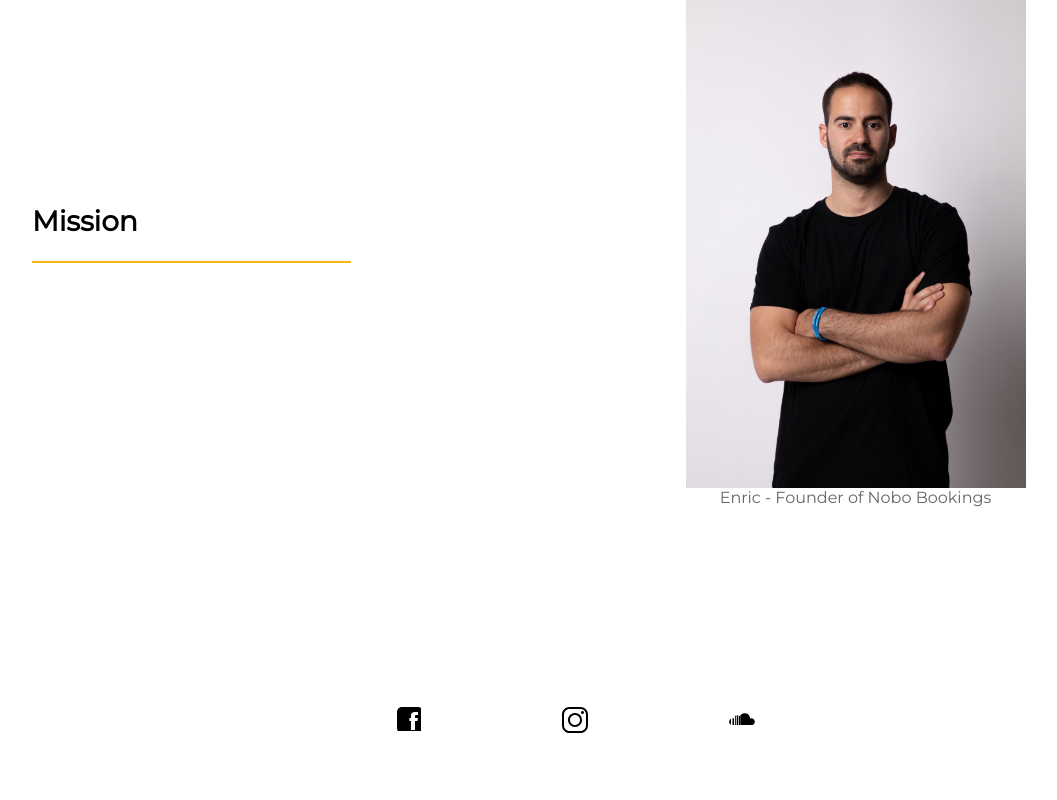
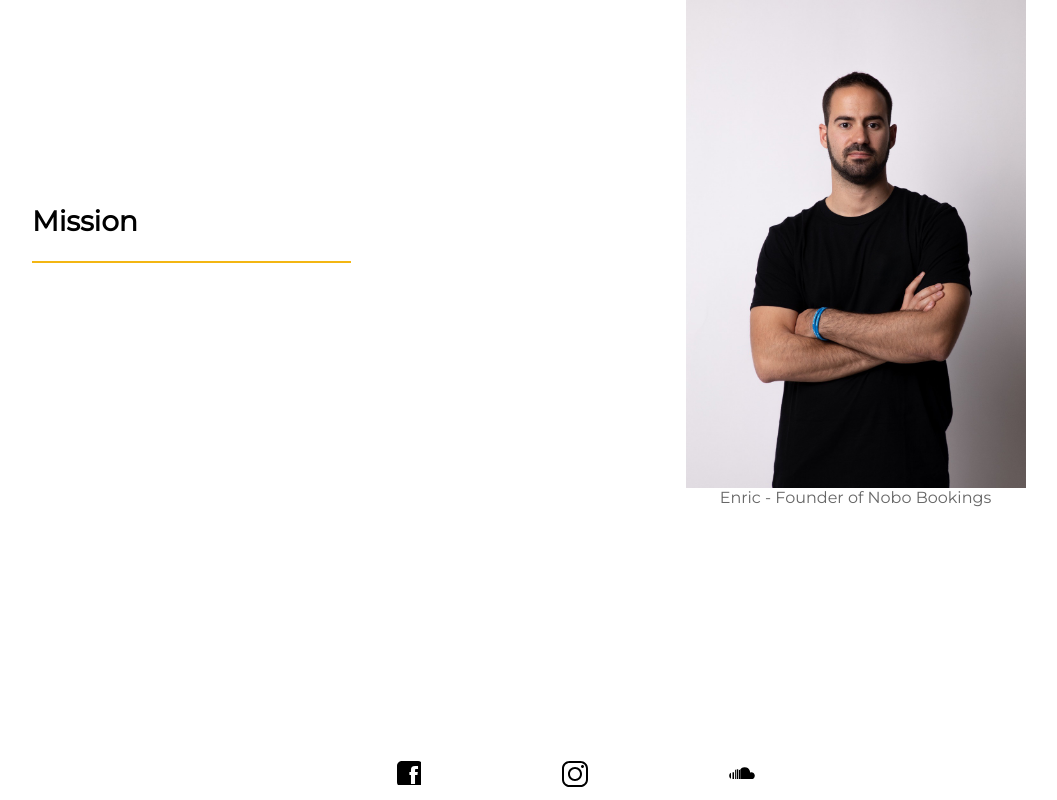
Before and after one commit to gDev95/agency-website, a Next.js app: page / in a window 1280 px wide. Shown: the part 1806-2606 px from the top of the page, without its empty margins (64-1121 px from the left). Before the commit the page ends 2552 px from the top, so only its background shows below. Built offline with nearby package versions, Linux system fonts and the light colour scheme; no server answers.

Commit message:
add margin top to footer

```diff
--- a/shared/ui/footer.tsx
+++ b/shared/ui/footer.tsx
@@ -14,6 +14,7 @@ const StyledRoot = styled.div`
   display: flex;
   align-items: center;
   justify-content: center;
+  margin-top: 54px;
 `;
 
 const FooterItems = styled.li`
```
Also changed, not shown: shared/footerItems.tsx (added).
